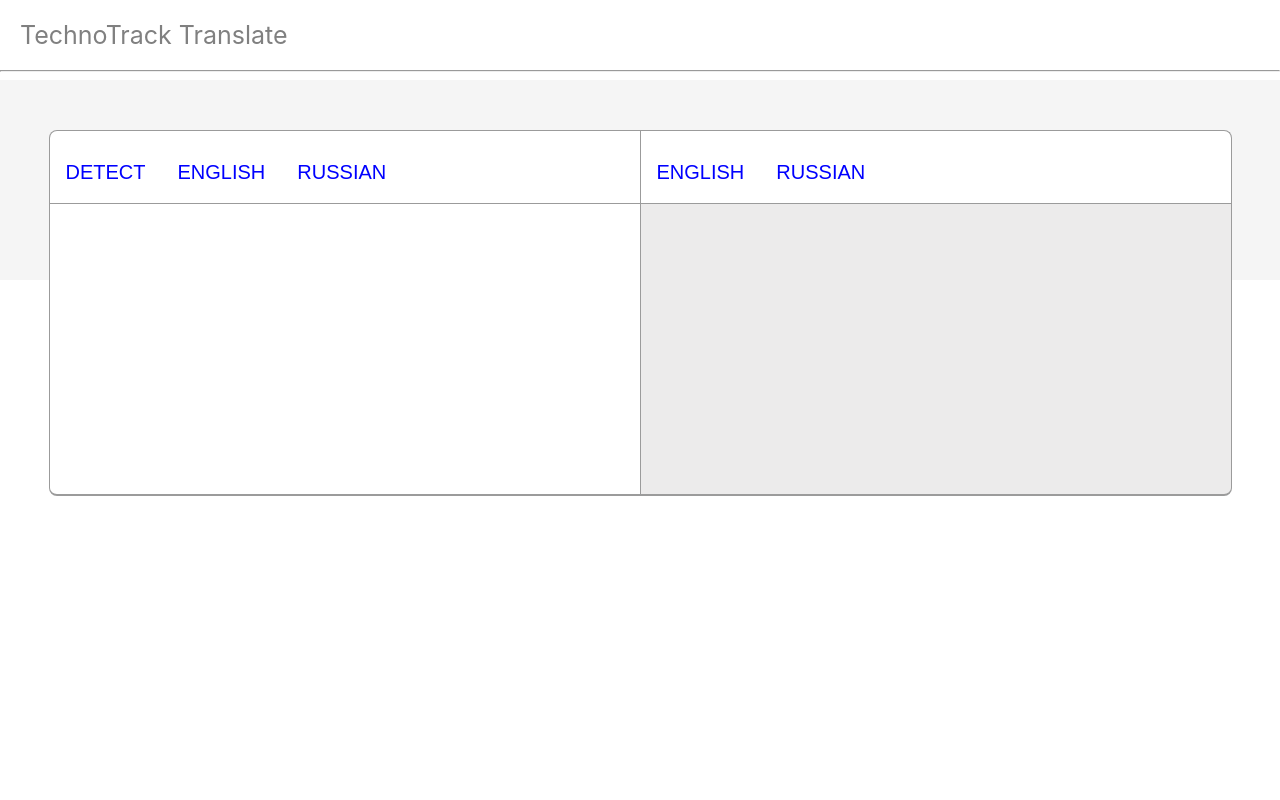
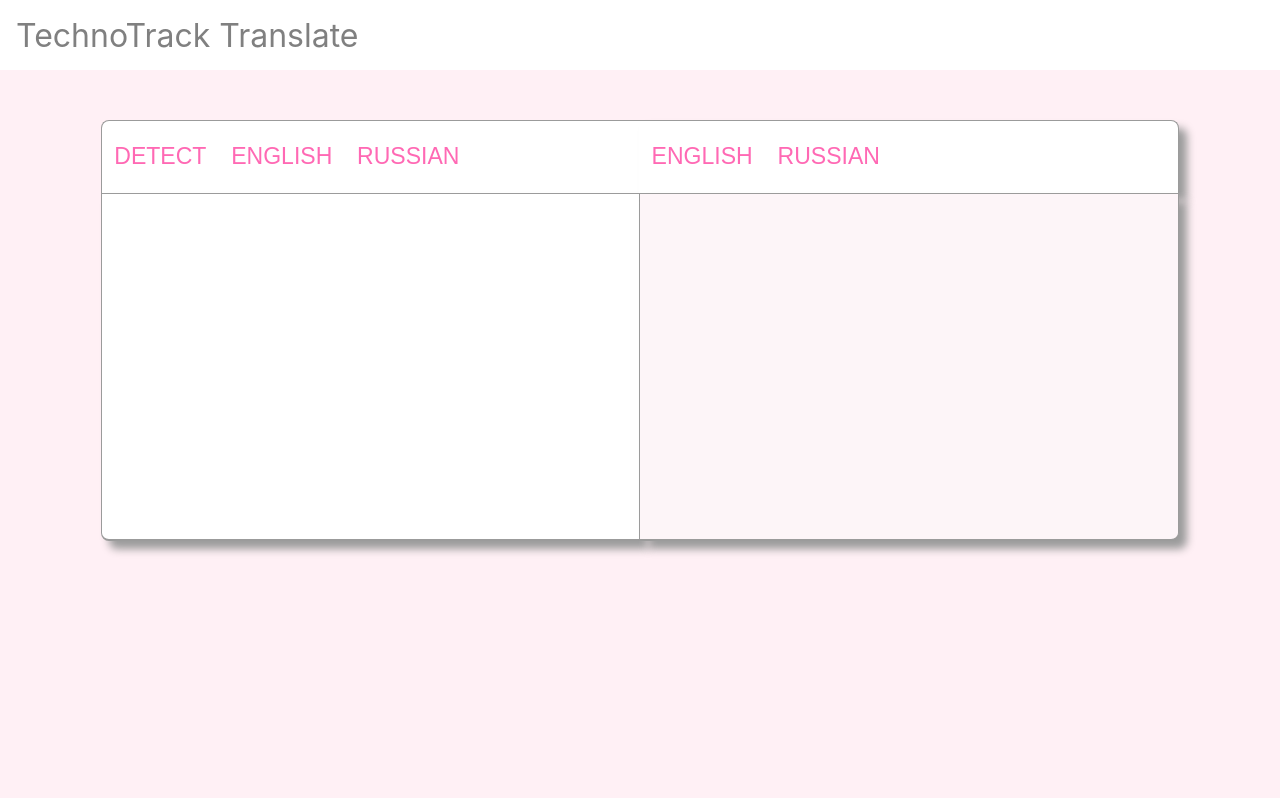
Before and after one commit to foxygen98/2019-2-Track-Frontend-O-Anoshchenko, a React (Create React App) app in the folder exam_2/: page / in a window 1280 px wide. Built offline with nearby package versions, Linux system fonts and the light colour scheme.

Commit message:
grl pwr styles

```diff
--- a/exam_2/src/Translate.module.css
+++ b/exam_2/src/Translate.module.css
@@ -1,14 +1,17 @@
 .header {
-    margin: 20px;
-    font-size: 25px;
+    margin: 2vh;
+    height: auto;
+    font-size: 4vh;
     color: gray;
 }
 
 .TranslateBlock{
+    margin-top: -1.4vh;
     display: flex;
     justify-content: center;
-    height: 200px;
-    background-color: whitesmoke;
+    height: 91vh;
+    width: 100vw;
+    background-color: lavenderblush;
 }
 
 .InputRight {
@@ -16,23 +19,26 @@
     border-left: 0vh;
     border-bottom: 0.3vh solid #9b9b9b;
     border-radius: 0vh 0vh 1vh 0vh;
-    background-color: rgb(236, 235, 235);
-    width: 550px;
-    height: 250px;
-    font-size: 25px;
-    padding: 20px;
+    background-color: rgb(253, 245, 248);
+    width: 40vw;
+    height: 40vh;
+    font-size: 4vh;
+    padding: 1vw;
     resize: none;
+    box-shadow: 8px 8px 8px #9b9b9b;
+    margin-left: 0;
 }
 
 .InputLeft {
     border: 0.1vh solid #9b9b9b;
     border-bottom: 0.3vh solid #9b9b9b;
     border-radius: 0vh 0vh 0vh 1vh;
-    width: 550px;
-    height: 250px;
-    font-size: 25px;
-    padding: 20px;
+    width: 40vw;
+    height: 40vh;
+    font-size: 4vh;
+    padding: 1vw;
     resize: none;
+    box-shadow: 8px 8px 8px #9b9b9b;
 }
 
 textarea {
@@ -50,9 +56,11 @@ button {
     border: 0.1vh solid #9b9b9b;
     border-bottom: 0px;
     border-left: 1px solid #9b9b9b;
+    border-right: 0;
     background-color: white;
     border-radius: 1vh 0vh 0vh 0vh;
     height: 9vh;
+    width: 42vw;
 }
 
 .LangSelectionRight {
@@ -63,21 +71,22 @@ button {
     background-color: white;
     border-radius: 0vh 1vh 0vh 0vh;
     height: 9vh;
+    width: 42.1vw;
+    box-shadow: 8px 8px 8px #9b9b9b;
+    margin-left: -0.1vw;
 }
 
 .Name {
     border: 0vh;
     background-color: white;
-    color: blue;
-    margin: 10px;
-    margin-bottom: 0px;
-    font-size: 20px;
+    color: hotpink;
+    margin: 0.5vw;
+    font-size: 1.8vw;
     cursor: pointer;
-    animation: anim 2s;
 }
 
 .Name:active {
-    border-bottom: 1vh solid blue;
+    border-bottom: 0.5vh solid hotpink;
 }
 
 .Box {
```
